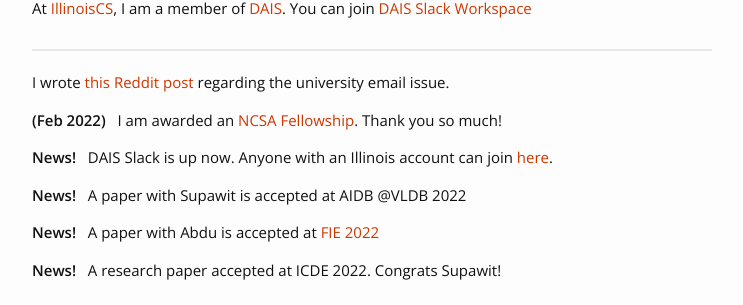
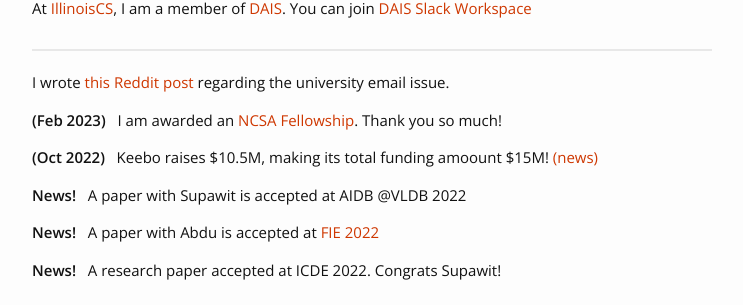
Before and after one commit to pyongjoo/pyongjoo.github.io, a Jekyll site: the page built from index.html, in a window 1280 px wide. Shown: the part 421-726 px from the top of the page, without its empty margins (268-1011 px from the left). Built offline with Jekyll 4.4.1, drawn with Linux system fonts in a browser that asks for light colours.

Commit message:
Update index.html

```diff
--- a/index.html
+++ b/index.html
@@ -50,8 +50,10 @@
 	<div class="row news-block">
 	    <div class="col-md-12 col-lg-12">
 		<p>I wrote <a href="https://www.reddit.com/r/UIUC/comments/10sa5uj/avoid_using_illinoisedu_email_for_important/">this Reddit post</a> regarding the university email issue. </p>
-		<p><b>(Feb 2022)</b> &nbsp; I am awarded an <a href="https://www.ncsa.illinois.edu/about/fellowships-internships/ncsa-fellows-program/">NCSA Fellowship</a>. Thank you so much!</p>
-	    	<p><b>News!</b> &nbsp; DAIS Slack is up now. Anyone with an Illinois account can join <a href="https://join.slack.com/t/uiuc-dais/signup">here</a>.</p>
+		<p><b>(Feb 2023)</b> &nbsp; I am awarded an <a href="https://www.ncsa.illinois.edu/about/fellowships-internships/ncsa-fellows-program/">NCSA Fellowship</a>. Thank you so much!</p>
+		<p><b>(Oct 2022)</b> &nbsp; Keebo raises $10.5M, making its total funding amoount $15M!
+		    <a href="https://www.prnewswire.com/news-releases/keebo-raises-15-million-launches-automated-warehouse-optimization-to-reduce-cloud-data-warehousing-costs-301654278.html">
+		    (news)</a></p>
 	    	<p><b>News!</b> &nbsp; A paper with Supawit is accepted at AIDB @VLDB 2022</p>
 	    	<p><b>News!</b> &nbsp; A paper with Abdu is accepted at <a href="https://www.fie2022.org/">FIE 2022</a></p>
 	        <p><b>News!</b> &nbsp; A research paper accepted at ICDE 2022. Congrats Supawit! </p>
```
